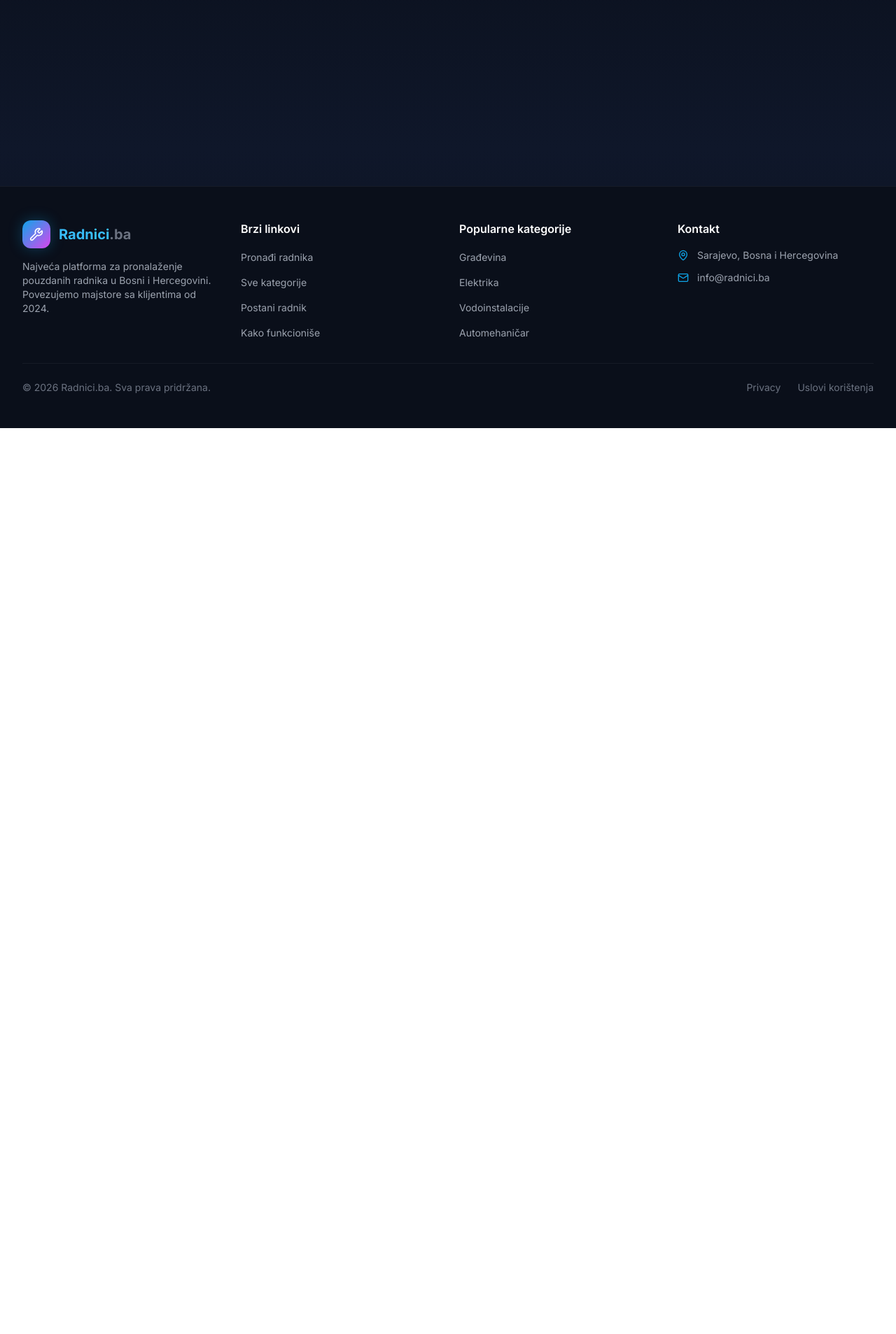
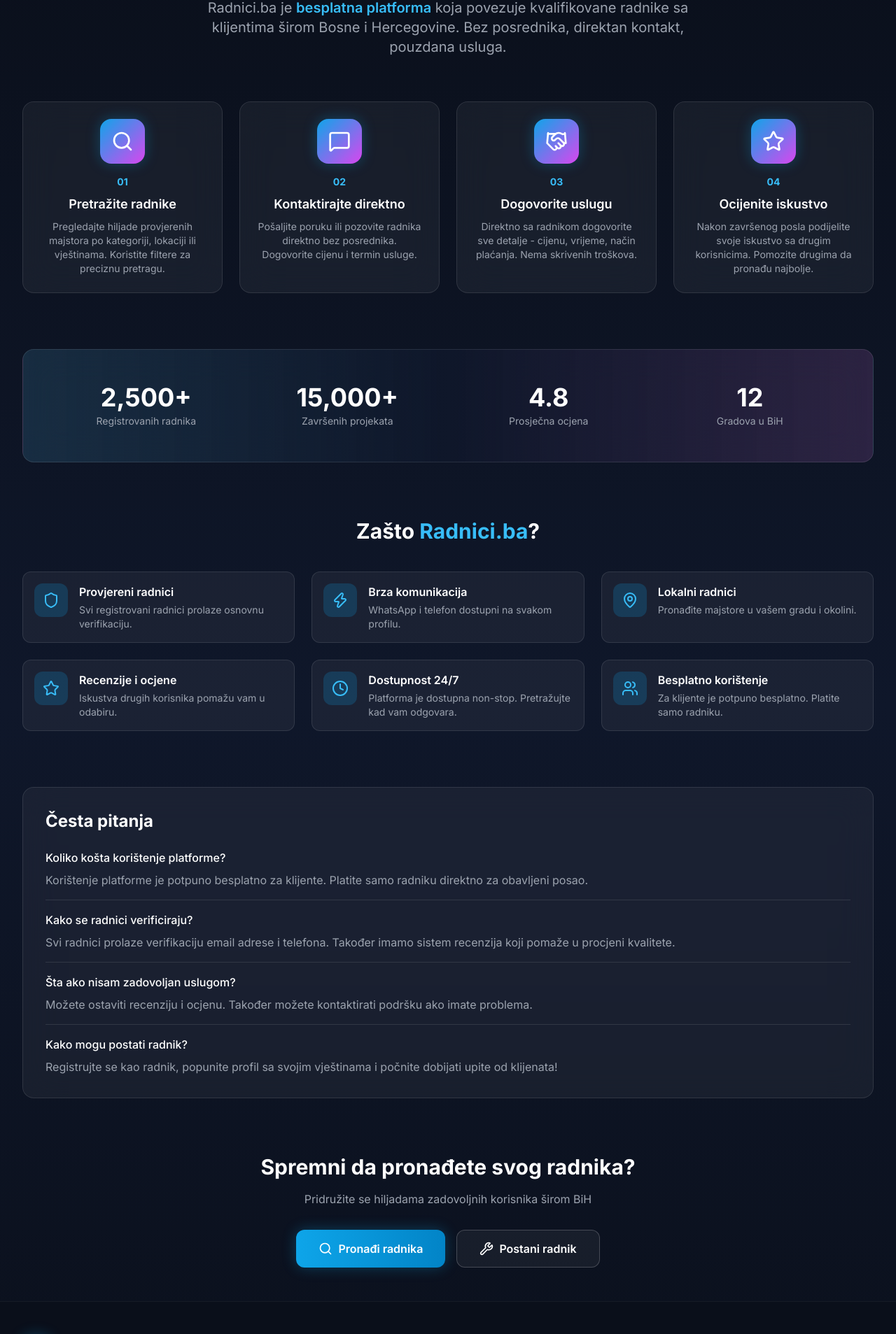
Before and after one commit to adiadnanadi/Radnici, a React (Vite) app in the folder client/: page /about in a window 1280 px wide. Shown: the part 188-2095 px from the top of the page at 70% size. Before the commit the page ends 800 px from the top, so only its background shows below. Built offline with nearby package versions, Linux system fonts and the light colour scheme; no server answers.

Commit message:
Add AboutPage with Kako funkcionise section

```diff
--- a/client/src/App.jsx
+++ b/client/src/App.jsx
@@ -10,6 +10,7 @@
 import DashboardPage from './pages/DashboardPage';
 import CategoriesPage from './pages/CategoriesPage';
 import MessagesPage from './pages/MessagesPage';
+import AboutPage from './pages/AboutPage';
 
 function App() {
   return (
@@ -27,6 +28,7 @@
               <Route path="/register" element={<RegisterPage />} />
               <Route path="/dashboard" element={<DashboardPage />} />
               <Route path="/messages" element={<MessagesPage />} />
+              <Route path="/about" element={<AboutPage />} />
             </Routes>
           </main>
           <Footer />
--- /dev/null
+++ b/client/src/pages/AboutPage.jsx
@@ -0,0 +1,184 @@
+import { Link } from 'react-router-dom';
+import { Search, MessageSquare, Star, Shield, CheckCircle, ArrowRight, Wrench, Users, Handshake, Zap, MapPin, Clock, Phone } from 'lucide-react';
+
+const AboutPage = () => {
+  const steps = [
+    {
+      number: '01',
+      icon: <Search className="w-8 h-8" />,
+      title: 'Pretražite radnike',
+      description: 'Pregledajte hiljade provjerenih majstora po kategoriji, lokaciji ili vještinama. Koristite filtere za preciznu pretragu.'
+    },
+    {
+      number: '02',
+      icon: <MessageSquare className="w-8 h-8" />,
+      title: 'Kontaktirajte direktno',
+      description: 'Pošaljite poruku ili pozovite radnika direktno bez posrednika. Dogovorite cijenu i termin usluge.'
+    },
+    {
+      number: '03',
+      icon: <Handshake className="w-8 h-8" />,
+      title: 'Dogovorite uslugu',
+      description: 'Direktno sa radnikom dogovorite sve detalje - cijenu, vrijeme, način plaćanja. Nema skrivenih troškova.'
+    },
+    {
+      number: '04',
+      icon: <Star className="w-8 h-8" />,
+      title: 'Ocijenite iskustvo',
+      description: 'Nakon završenog posla podijelite svoje iskustvo sa drugim korisnicima. Pomozite drugima da pronađu najbolje.'
+    }
+  ];
+
+  const features = [
+    {
+      icon: <Shield className="w-6 h-6" />,
+      title: 'Provjereni radnici',
+      description: 'Svi registrovani radnici prolaze osnovnu verifikaciju.'
+    },
+    {
+      icon: <Zap className="w-6 h-6" />,
+      title: 'Brza komunikacija',
+      description: 'WhatsApp i telefon dostupni na svakom profilu.'
+    },
+    {
+      icon: <MapPin className="w-6 h-6" />,
+      title: 'Lokalni radnici',
+      description: 'Pronađite majstore u vašem gradu i okolini.'
+    },
+    {
+      icon: <Star className="w-6 h-6" />,
+      title: 'Recenzije i ocjene',
+      description: 'Iskustva drugih korisnika pomažu vam u odabiru.'
+    },
+    {
+      icon: <Clock className="w-6 h-6" />,
+      title: 'Dostupnost 24/7',
+      description: 'Platforma je dostupna non-stop. Pretražujte kad vam odgovara.'
+    },
+    {
+      icon: <Users className="w-6 h-6" />,
+      title: 'Besplatno korištenje',
+      description: 'Za klijente je potpuno besplatno. Platite samo radniku.'
+    }
+  ];
+
+  const stats = [
+    { value: '2,500+', label: 'Registrovanih radnika' },
+    { value: '15,000+', label: 'Završenih projekata' },
+    { value: '4.8', label: 'Prosječna ocjena' },
+    { value: '12', label: 'Gradova u BiH' }
+  ];
+
+  return (
+    <div className="min-h-screen py-12">
+      <div className="max-w-7xl mx-auto px-4 sm:px-6 lg:px-8">
+        <section className="text-center mb-16">
+          <h1 className="text-4xl md:text-5xl font-bold text-white mb-6">
+            Kako <span className="text-gradient">funkcioniše</span>?
+          </h1>
+          <p className="text-xl text-gray-400 max-w-3xl mx-auto">
+            Radnici.ba je <span className="text-primary-400 font-semibold">besplatna platforma</span> koja povezuje
+            kvalifikovane radnike sa klijentima širom Bosne i Hercegovine.
+            Bez posrednika, direktan kontakt, pouzdana usluga.
+          </p>
+        </section>
+
+        <section className="grid grid-cols-1 md:grid-cols-2 lg:grid-cols-4 gap-6 mb-20">
+          {steps.map((step, i) => (
+            <div key={i} className="card p-6 text-center group hover:border-primary-500/30 transition-all duration-300">
+              <div className="w-16 h-16 mx-auto mb-4 rounded-2xl bg-gradient-to-br from-primary-500 to-accent-500 flex items-center justify-center text-white shadow-glow group-hover:shadow-glow-lg transition-all">
+                {step.icon}
+              </div>
+              <div className="text-primary-400 font-bold text-sm mb-2">{step.number}</div>
+              <h3 className="text-lg font-semibold text-white mb-2">{step.title}</h3>
+              <p className="text-sm text-gray-400">{step.description}</p>
+            </div>
+          ))}
+        </section>
+
+        <section className="mb-20">
+          <div className="card p-8 md:p-12 bg-gradient-to-r from-primary-500/10 via-dark-200 to-accent-500/10 border border-white/10">
+            <div className="grid grid-cols-2 md:grid-cols-4 gap-8">
+              {stats.map((stat, i) => (
+                <div key={i} className="text-center">
+                  <div className="text-3xl md:text-4xl font-bold text-white mb-1">{stat.value}</div>
+                  <div className="text-gray-400 text-sm">{stat.label}</div>
+                </div>
+              ))}
+            </div>
+          </div>
+        </section>
+
+        <section className="mb-20">
+          <h2 className="text-2xl md:text-3xl font-bold text-white text-center mb-10">
+            Zašto <span className="text-primary-400">Radnici.ba</span>?
+          </h2>
+          <div className="grid grid-cols-1 md:grid-cols-2 lg:grid-cols-3 gap-6">
+            {features.map((feature, i) => (
+              <div key={i} className="flex items-start gap-4 p-4 bg-white/5 border border-white/10 rounded-xl">
+                <div className="w-12 h-12 rounded-xl bg-primary-500/20 flex items-center justify-center text-primary-400 flex-shrink-0">
+                  {feature.icon}
+                </div>
+                <div>
+                  <h3 className="text-white font-semibold mb-1">{feature.title}</h3>
+                  <p className="text-gray-400 text-sm">{feature.description}</p>
+                </div>
+              </div>
+            ))}
+          </div>
+        </section>
+
+        <section className="mb-20">
+          <div className="card p-8">
+            <h2 className="text-2xl font-bold text-white mb-6">Česta pitanja</h2>
+            <div className="space-y-4">
+              <div className="border-b border-white/10 pb-4">
+                <h3 className="text-white font-medium mb-2">Koliko košta korištenje platforme?</h3>
+                <p className="text-gray-400">Korištenje platforme je potpuno besplatno za klijente. Platite samo radniku direktno za obavljeni posao.</p>
+              </div>
+              <div className="border-b border-white/10 pb-4">
+                <h3 className="text-white font-medium mb-2">Kako se radnici verificiraju?</h3>
+                <p className="text-gray-400">Svi radnici prolaze verifikaciju email adrese i telefona. Također imamo sistem recenzija koji pomaže u procjeni kvalitete.</p>
+              </div>
+              <div className="border-b border-white/10 pb-4">
+                <h3 className="text-white font-medium mb-2">Šta ako nisam zadovoljan uslugom?</h3>
+                <p className="text-gray-400">Možete ostaviti recenziju i ocjenu. Također možete kontaktirati podršku ako imate problema.</p>
+              </div>
+              <div>
+                <h3 className="text-white font-medium mb-2">Kako mogu postati radnik?</h3>
+                <p className="text-gray-400">Registrujte se kao radnik, popunite profil sa svojim vještinama i počnite dobijati upite od klijenata!</p>
+              </div>
+            </div>
+          </div>
+        </section>
+
+        <section className="text-center">
+          <h2 className="text-2xl md:text-3xl font-bold text-white mb-4">
+            Spremni da pronađete svog radnika?
+          </h2>
+          <p className="text-gray-400 mb-8">
+            Pridružite se hiljadama zadovoljnih korisnika širom BiH
+          </p>
+          <div className="flex flex-col sm:flex-row gap-4 justify-center">
+            <Link
+              to="/workers"
+              className="inline-flex items-center justify-center gap-2 bg-gradient-to-r from-primary-500 to-primary-600 hover:from-primary-400 hover:to-primary-500 text-white font-semibold px-8 py-3.5 rounded-xl transition-all duration-200 shadow-glow hover:shadow-glow-lg"
+            >
+              <Search className="w-5 h-5" />
+              Pronađi radnika
+            </Link>
+            <Link
+              to="/register?type=worker"
+              className="inline-flex items-center justify-center gap-2 bg-white/5 hover:bg-white/10 border border-white/20 text-white font-semibold px-8 py-3.5 rounded-xl transition-all duration-200"
+            >
+              <Wrench className="w-5 h-5" />
+              Postani radnik
+            </Link>
+          </div>
+        </section>
+      </div>
+    </div>
+  );
+};
+
+export default AboutPage;
```
